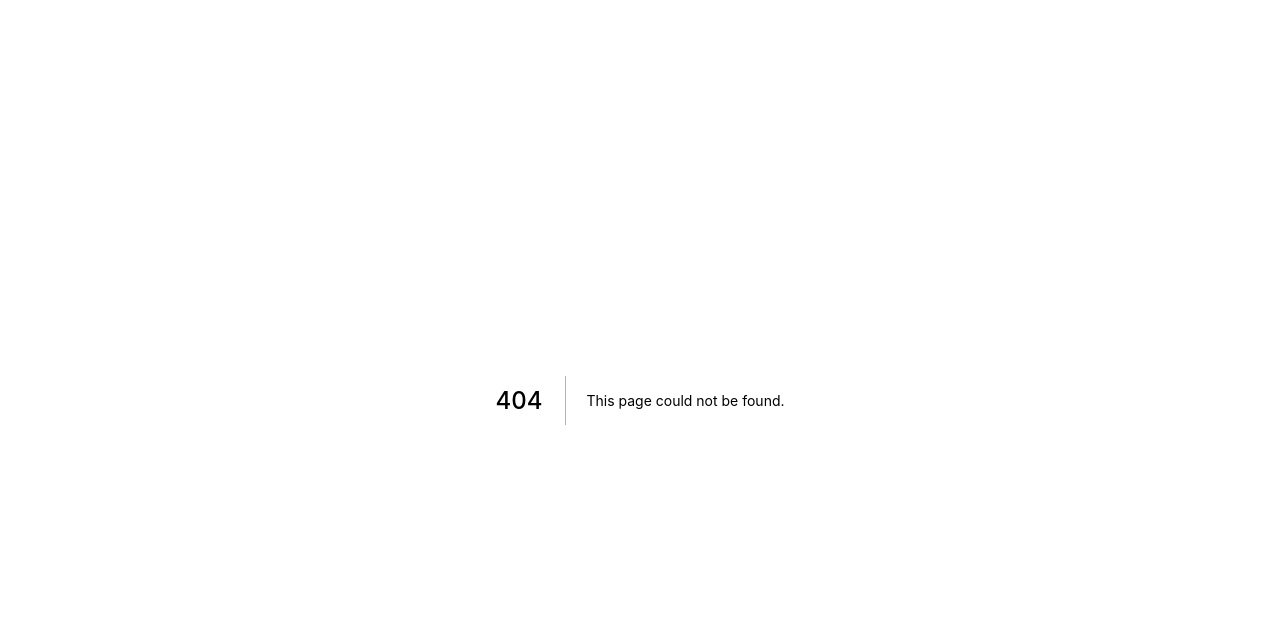
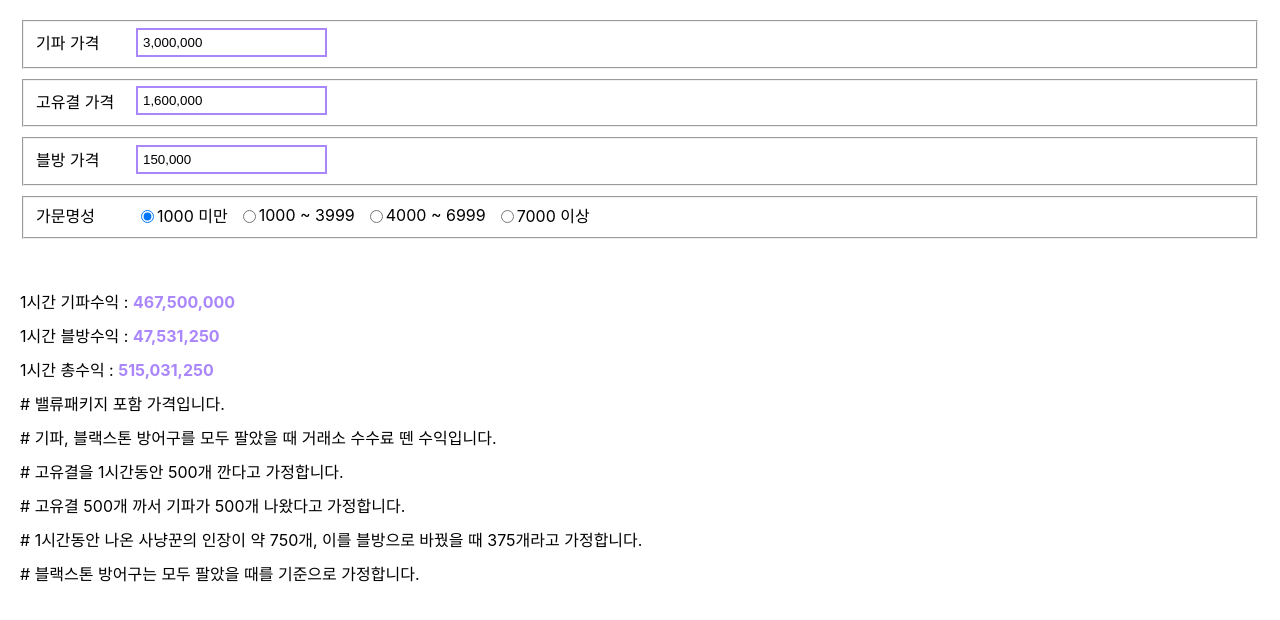
Before and after one commit to developer-choi/black-desert, a Next.js app: page /gyg in a window 1280 px wide. Before the commit this address had no page. Shown: the top 620 px of the page. Built offline with nearby package versions, Linux system fonts and the light colour scheme.

Commit message:
goyugyeol ==> gyg로 이름 줄였음

```diff
--- a/pages/goyugyeol-calc.tsx
+++ b/pages/gyg.tsx
@@ -3,9 +3,8 @@ import styled from 'styled-components';
 import {
   BLACK_STONE_ARMOR_BY_1HOUR,
   DROUGHTY_REVENUE_TABLES,
-  GOYUGYEOL_COUNT_BY_1HOUR,
-  goyugyeolRevenue
-} from '@util/extend/goyugyeol';
+  GYG_COUNT_BY_1HOUR, gygRevenue,
+} from '@util/extend/gyg';
 import {LocalStorageObjectManager} from '@util/extend/local-stroage';
 import {numberWithComma} from '@util/extend/core';
 import keepRestPrevState from '@util/extend/state';
@@ -15,15 +14,15 @@ import Form from '@component/atoms/Form';
 import InputComputableNumber from '@component/atoms/InputComputableNumber';
 import RadioLabel from '@component/atoms/RadioLabel';
 
-export default function GoyugyeolcalcPage() {
-  const [state, setState] = useGoYuGyeolManager();
+export default function GygPage() {
+  const [state, setState] = useGygManager();
 
   const onChangeGipaPrice = useCallback((value: string) => {
     setState(prevState => keepRestPrevState(prevState, ['gipaPrice'], {gipaPrice: Number(value)}));
   }, [setState]);
 
-  const setGoyugyeolPrice = useCallback((value: string) => {
-    setState(prevState => keepRestPrevState(prevState, ['goyugyeolPrice'], {goyugyeolPrice: Number(value)}));
+  const setGygPrice = useCallback((value: string) => {
+    setState(prevState => keepRestPrevState(prevState, ['gygPrice'], {gygPrice: Number(value)}));
   }, [setState]);
 
   const setBlackStoneArmorPrice = useCallback((value: string) => {
@@ -38,10 +37,10 @@ export default function GoyugyeolcalcPage() {
     return null;
   }
 
-  const {goyugyeolPrice, gipaPrice, blackStoneArmorPrice, droughty} = state;
+  const {gygPrice, gipaPrice, blackStoneArmorPrice, droughty} = state;
 
-  const {gipaRevenue, blackStoneArmorRevenue, totalRevenue} = goyugyeolRevenue({
-    goyugyeolPrice: Number(goyugyeolPrice),
+  const {gipaRevenue, blackStoneArmorRevenue, totalRevenue} = gygRevenue({
+    gygPrice: Number(gygPrice),
     gipaPrice: Number(gipaPrice),
     droughty,
     blackStoneArmorPrice: Number(blackStoneArmorPrice)
@@ -56,7 +55,7 @@ export default function GoyugyeolcalcPage() {
 
       <StyledFieldSet>
         <StyledLabel>고유결 가격</StyledLabel>
-        <StyledInput value={String(goyugyeolPrice)} onChangeText={setGoyugyeolPrice} enableComma enableDecimal={false}/>
+        <StyledInput value={String(gygPrice)} onChangeText={setGygPrice} enableComma enableDecimal={false}/>
       </StyledFieldSet>
 
       <StyledFieldSet>
@@ -79,30 +78,30 @@ export default function GoyugyeolcalcPage() {
 
       <Info># 밸류패키지 포함 가격입니다.</Info>
       <Info># 기파, 블랙스톤 방어구를 모두 팔았을 때 거래소 수수료 뗀 수익입니다.</Info>
-      <Info># 고유결을 1시간동안 {GOYUGYEOL_COUNT_BY_1HOUR}개 깐다고 가정합니다.</Info>
-      <Info># 고유결 {GOYUGYEOL_COUNT_BY_1HOUR}개 까서 기파가 {GOYUGYEOL_COUNT_BY_1HOUR}개 나왔다고 가정합니다.</Info>
+      <Info># 고유결을 1시간동안 {GYG_COUNT_BY_1HOUR}개 깐다고 가정합니다.</Info>
+      <Info># 고유결 {GYG_COUNT_BY_1HOUR}개 까서 기파가 {GYG_COUNT_BY_1HOUR}개 나왔다고 가정합니다.</Info>
       <Info># 1시간동안 나온 사냥꾼의 인장이 약 {BLACK_STONE_ARMOR_BY_1HOUR * 2}개, 이를 블방으로 바꿨을 때 {BLACK_STONE_ARMOR_BY_1HOUR}개라고 가정합니다.</Info>
       <Info># 블랙스톤 방어구는 모두 팔았을 때를 기준으로 가정합니다.</Info>
     </StyledForm>
   );
 }
 
-interface GoYuGyeolManager {
-  goyugyeolPrice: number;
+interface GygManager {
+  gygPrice: number;
   droughty: number;
   gipaPrice: number;
   blackStoneArmorPrice: number;
 }
 
-const GOYUGYEOL_MANAGER = new LocalStorageObjectManager<GoYuGyeolManager>('goyugyeol', {
+const GYG_MANAGER = new LocalStorageObjectManager<GygManager>('gyg', {
   gipaPrice: 3000000,
-  goyugyeolPrice: 1600000,
+  gygPrice: 1600000,
   droughty: 999,
   blackStoneArmorPrice: 150000
 });
 
-function useGoYuGyeolManager() {
-  return useLocalStorageObjectManager(GOYUGYEOL_MANAGER);
+function useGygManager() {
+  return useLocalStorageObjectManager(GYG_MANAGER);
 }
 
 const StyledForm = styled(Form)`
--- a/src/util/extend/goyugyeol.ts
+++ b/src/util/extend/gyg.ts
@@ -1,6 +1,6 @@
 const BASIC_REVENUE = 0.65;
 const VALUE_PACKAGE_BONUS = BASIC_REVENUE * 0.3;
-export const GOYUGYEOL_COUNT_BY_1HOUR = 500; //고유결을 1시간동안 500개 깐다고 가정합니다.
+export const GYG_COUNT_BY_1HOUR = 500; //고유결을 1시간동안 500개 깐다고 가정합니다.
 export const BLACK_STONE_ARMOR_BY_1HOUR = 375; //1시간동안 나온 사냥꾼의 인장이 약 750개, 이를 블방으로 바꿨을 때 375개라고 가정합니다.
 
 export interface DroughtyRevenueTable {
@@ -32,15 +32,15 @@ export const DROUGHTY_REVENUE_TABLES = [
   }
 ];
 
-export interface GoyugyeolRevenueParam {
-  goyugyeolPrice: number;
+export interface GygRevenueParam {
+  gygPrice: number;
   droughty: number;
   gipaPrice: number;
   blackStoneArmorPrice: number;
 }
 
-export function goyugyeolRevenue({goyugyeolPrice, gipaPrice, droughty, blackStoneArmorPrice}: GoyugyeolRevenueParam) {
-  if ([goyugyeolPrice, gipaPrice, droughty].includes(0)) {
+export function gygRevenue({gygPrice, gipaPrice, droughty, blackStoneArmorPrice}: GygRevenueParam) {
+  if ([gygPrice, gipaPrice, droughty].includes(0)) {
     return {
       totalRevenue: 0,
       blackStoneArmorRevenue: 0,
@@ -52,9 +52,9 @@ export function goyugyeolRevenue({goyugyeolPrice, gipaPrice, droughty, blackSton
     return droughty <= value;
   }) as DroughtyRevenueTable;
 
-  const totalGipaPrice = gipaPrice * GOYUGYEOL_COUNT_BY_1HOUR;
-  const totalGoyugyeolPrice = goyugyeolPrice * GOYUGYEOL_COUNT_BY_1HOUR;
-  const totalGipaRevenue = Math.floor(totalGipaPrice * revenue - totalGoyugyeolPrice);
+  const totalGipaPrice = gipaPrice * GYG_COUNT_BY_1HOUR;
+  const totalGygPrice = gygPrice * GYG_COUNT_BY_1HOUR;
+  const totalGipaRevenue = Math.floor(totalGipaPrice * revenue - totalGygPrice);
   const totalBlackStoneArmorRevenue = Math.floor(blackStoneArmorPrice * BLACK_STONE_ARMOR_BY_1HOUR * revenue);
 
   return {
```
